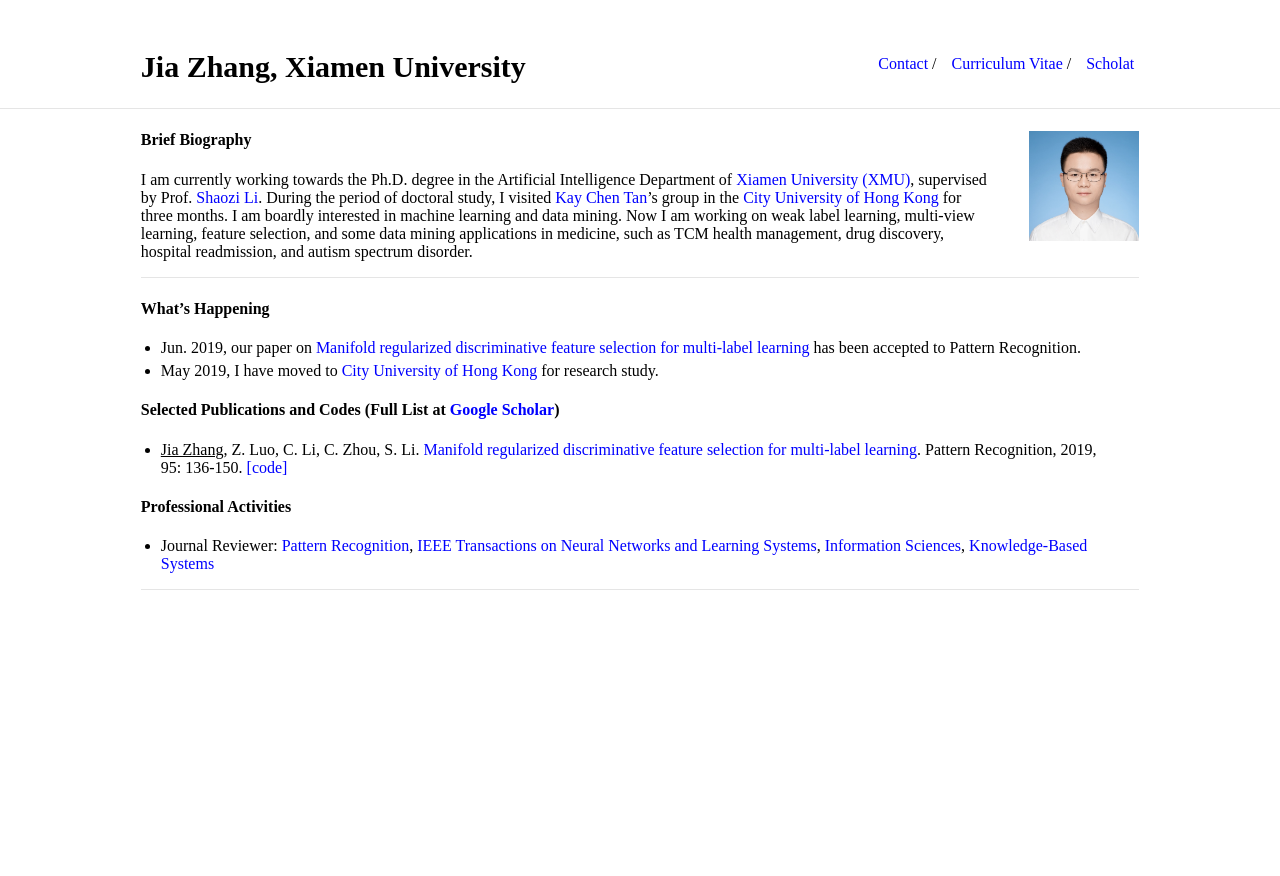
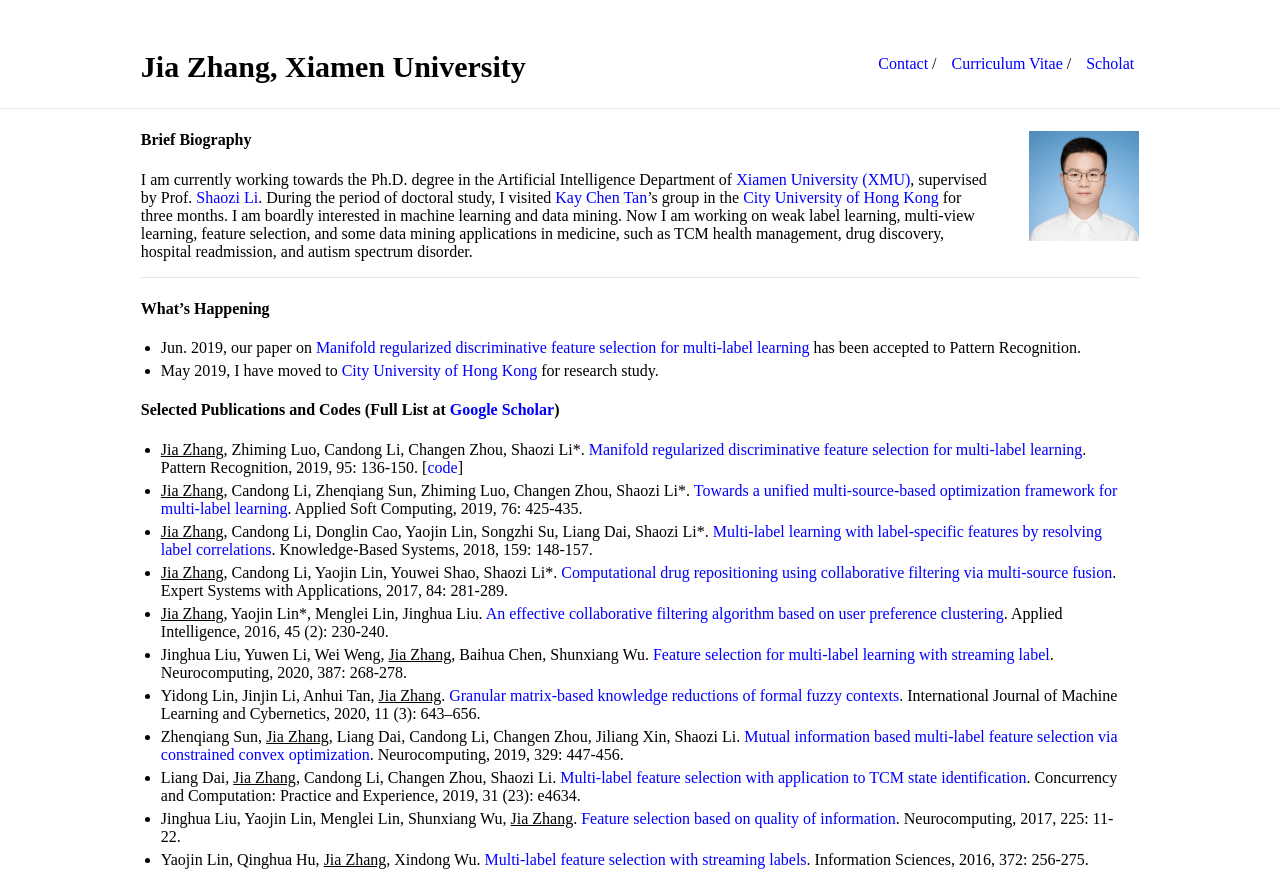
Before and after one commit to jiazhang-ml/jiazhang-ml.github.io, a Jekyll site: the page built from index.md, in a window 1280 px wide, cut to the strip 0-876 px from the top of the page. Built offline with Jekyll 4.4.1, drawn with Linux system fonts in a browser that asks for light colours.

Commit message:
Update index.md

```diff
--- a/index.md
+++ b/index.md
@@ -17,8 +17,17 @@ I am currently working towards the Ph.D. degree in the Artificial Intelligence D
 
 #### Selected Publications and Codes (Full List at [Google Scholar](https://scholar.google.com.hk/citations?user=yBaTk-gAAAAJ&hl=en))
 
-* <u>Jia Zhang</u>, Z. Luo, C. Li, C. Zhou, S. Li. [Manifold regularized discriminative feature selection for multi-label learning](https://www.sciencedirect.com/science/article/pii/S0031320319302341). Pattern Recognition, 2019, 95: 136-150. [[code]](MDFS-master.zip)
-
+* <u>Jia Zhang</u>, Zhiming Luo, Candong Li, Changen Zhou, Shaozi Li\*. [Manifold regularized discriminative feature selection for multi-label learning](https://www.sciencedirect.com/science/article/abs/pii/S0031320319302341). Pattern Recognition, 2019, 95: 136-150. [[code](MDFS-master.zip)]
+* <u>Jia Zhang</u>, Candong Li, Zhenqiang Sun, Zhiming Luo, Changen Zhou, Shaozi Li\*. [Towards a unified multi-source-based optimization framework for multi-label learning](https://www.sciencedirect.com/science/article/abs/pii/S1568494618307051). Applied Soft Computing, 2019, 76: 425-435.
+* <u>Jia Zhang</u>, Candong Li, Donglin Cao, Yaojin Lin, Songzhi Su, Liang Dai, Shaozi Li\*. [Multi-label learning with label-specific features by resolving label correlations](https://www.sciencedirect.com/science/article/abs/pii/S0950705118303472). Knowledge-Based Systems, 2018, 159: 148-157.
+* <u>Jia Zhang</u>, Candong Li, Yaojin Lin, Youwei Shao, Shaozi Li\*. [Computational drug repositioning using collaborative filtering via multi-source fusion](https://www.sciencedirect.com/science/article/pii/S0957417417303202). Expert Systems with Applications, 2017, 84: 281-289.
+* <u>Jia Zhang</u>, Yaojin Lin\*, Menglei Lin, Jinghua Liu. [An effective collaborative filtering algorithm based on user preference clustering](https://link.springer.com/article/10.1007/s10489-015-0756-9). Applied Intelligence, 2016, 45 (2): 230-240.
+* Jinghua Liu, Yuwen Li, Wei Weng, <u>Jia Zhang</u>, Baihua Chen, Shunxiang Wu. [Feature selection for multi-label learning with streaming label](https://www.sciencedirect.com/science/article/abs/pii/S0925231220300242). Neurocomputing, 2020, 387: 268-278.
+* Yidong Lin, Jinjin Li, Anhui Tan, <u>Jia Zhang</u>. [Granular matrix-based knowledge reductions of formal fuzzy contexts](https://link.springer.com/article/10.1007/s13042-019-01022-4). International Journal of Machine Learning and Cybernetics, 2020, 11 (3): 643–656.
+* Zhenqiang Sun, <u>Jia Zhang</u>, Liang Dai, Candong Li, Changen Zhou, Jiliang Xin, Shaozi Li. [Mutual information based multi-label feature selection via constrained convex optimization](https://www.sciencedirect.com/science/article/abs/pii/S0925231218312360). Neurocomputing, 2019, 329: 447-456.
+* Liang Dai, <u>Jia Zhang</u>, Candong Li, Changen Zhou, Shaozi Li. [Multi‐label feature selection with application to TCM state identification](https://onlinelibrary.wiley.com/doi/abs/10.1002/cpe.4634). Concurrency and Computation: Practice and Experience, 2019, 31 (23): e4634.
+* Jinghua Liu, Yaojin Lin, Menglei Lin, Shunxiang Wu, <u>Jia Zhang</u>. [Feature selection based on quality of information](https://www.sciencedirect.com/science/article/abs/pii/S0925231216312991). Neurocomputing, 2017, 225: 11-22.
+* Yaojin Lin, Qinghua Hu, <u>Jia Zhang</u>, Xindong Wu. [Multi-label feature selection with streaming labels](https://www.sciencedirect.com/science/article/pii/S0020025516306120). Information Sciences, 2016, 372: 256-275.
 
 #### Professional Activities
 
```
